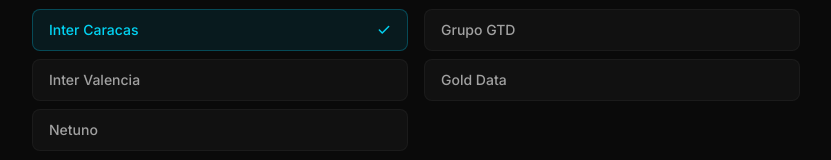
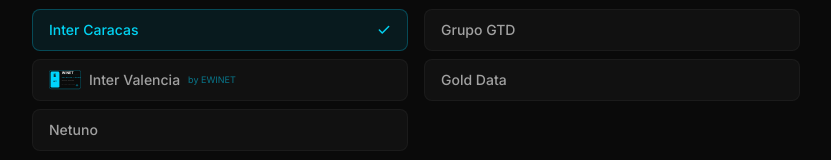
Before and after one commit to manuelvaldes91q-png/testve, a Next.js app: page / in a window 1280 px wide. Shown: the part 150-310 px from the top of the page, without its empty margins (224-1055 px from the left). Built offline with nearby package versions, Linux system fonts and the light colour scheme.

Commit message:
feat(ui): add Ewinet branding logo to latency map UI
introduce EwinetLogo SVG component
render logo when inter-valencia origin is selected
display small logo next to inter-valencia with a 'by EWINET' tag
show ownership and location note in the latency info area

```diff
--- a/src/app/page.tsx
+++ b/src/app/page.tsx
@@ -101,6 +101,26 @@
       <rect x="2" y="14" width="20" height="8" rx="2" ry="2" />
       <line x1="6" y1="6" x2="6.01" y2="6" />
       <line x1="6" y1="18" x2="6.01" y2="18" />
+    </svg>
+  );
+}
+
+function EwinetLogo({ size = 40 }: { size?: number }) {
+  return (
+    <svg width={size} height={size * 0.6} viewBox="0 0 200 120" fill="none">
+      <rect x="2" y="2" width="196" height="116" rx="12" fill="#0a0a0a" stroke="#00d4ff" strokeWidth="1.5" />
+      <rect x="10" y="10" width="55" height="100" rx="8" fill="#00d4ff" />
+      <text x="37" y="45" textAnchor="middle" fill="#0a0a0a" fontSize="28" fontWeight="800" fontFamily="Inter, sans-serif">E</text>
+      <text x="37" y="72" textAnchor="middle" fill="#0a0a0a" fontSize="11" fontWeight="600" fontFamily="Inter, sans-serif">NET</text>
+      <line x1="75" y1="30" x2="185" y2="30" stroke="#00d4ff" strokeWidth="1" opacity="0.3" />
+      <text x="80" y="25" fill="#ffffff" fontSize="22" fontWeight="700" fontFamily="Inter, sans-serif">WINET</text>
+      <text x="80" y="50" fill="#00d4ff" fontSize="9" fontWeight="500" fontFamily="Inter, sans-serif" letterSpacing="3">VALORIZA TECNOLOGIA</text>
+      <text x="80" y="68" fill="#666666" fontSize="8" fontFamily="Inter, sans-serif">Valencia, Venezuela</text>
+      <line x1="80" y1="80" x2="185" y2="80" stroke="#222222" strokeWidth="0.5" />
+      <text x="80" y="95" fill="#444444" fontSize="7" fontFamily="Inter, sans-serif">ISP &middot; Fibra &times; Red &times; Cloud</text>
+      <circle cx="175" cy="95" r="8" fill="#00d4ff" opacity="0.15" />
+      <circle cx="175" cy="95" r="4" fill="#00d4ff" opacity="0.4" />
+      <circle cx="175" cy="95" r="2" fill="#00d4ff" />
     </svg>
   );
 }
@@ -503,6 +523,11 @@
             SPEED TEST
           </div>
           <h1 className="text-sm text-neutral-600">{origin.label}, {origin.country} &rarr; Google Global Network</h1>
+          {selectedOrigin === "inter-valencia" && (
+            <div className="mt-3 flex justify-center">
+              <EwinetLogo size={60} />
+            </div>
+          )}
         </div>
 
         {/* Server Selector */}
@@ -525,7 +550,11 @@
                       : "bg-[#111] border border-neutral-800/50 text-neutral-400 hover:border-neutral-700"
                   }`}
                 >
-                  <span>{s.label}</span>
+                  <span className="flex items-center gap-2">
+                    {s.id === "inter-valencia" && <EwinetLogo size={32} />}
+                    {s.label}
+                    {s.id === "inter-valencia" && <span className="text-[9px] text-cyan-500/60 font-normal">by EWINET</span>}
+                  </span>
                   {selectedOrigin === s.id && <CheckIcon />}
                 </button>
               ))}
@@ -680,11 +709,16 @@
           )}
         </div>
 
-        <div className="text-center text-neutral-700 text-xs pb-4">
+        <div className="text-center text-neutral-700 text-xs pb-4 space-y-1">
           <div className="flex items-center justify-center gap-1">
             <GlobeIcon />
             <span>Latency measured from {origin.label} to Google global edge locations</span>
           </div>
+          {selectedOrigin === "inter-valencia" && (
+            <div className="text-neutral-600">
+              Servidor propiedad de <span className="text-cyan-400">EWINET</span> &middot; Valencia, Venezuela
+            </div>
+          )}
         </div>
       </div>
     </main>
```
